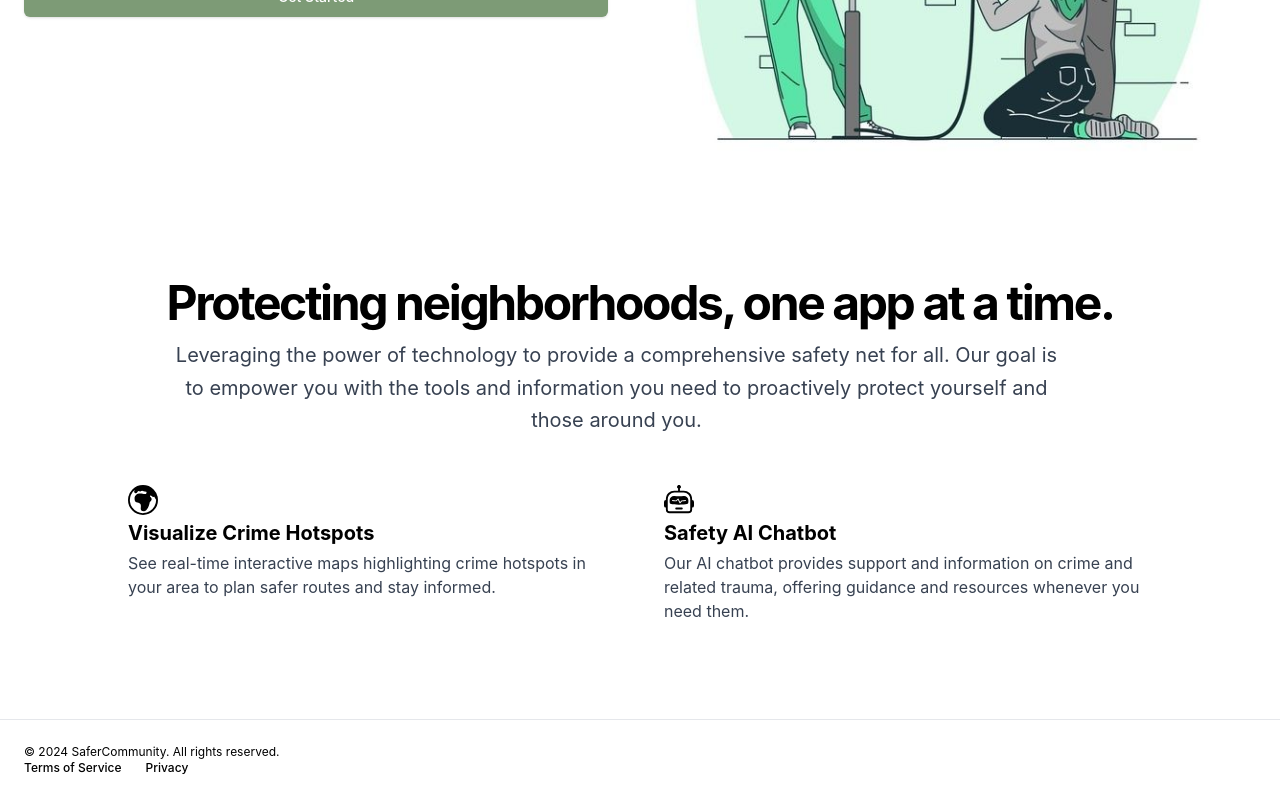
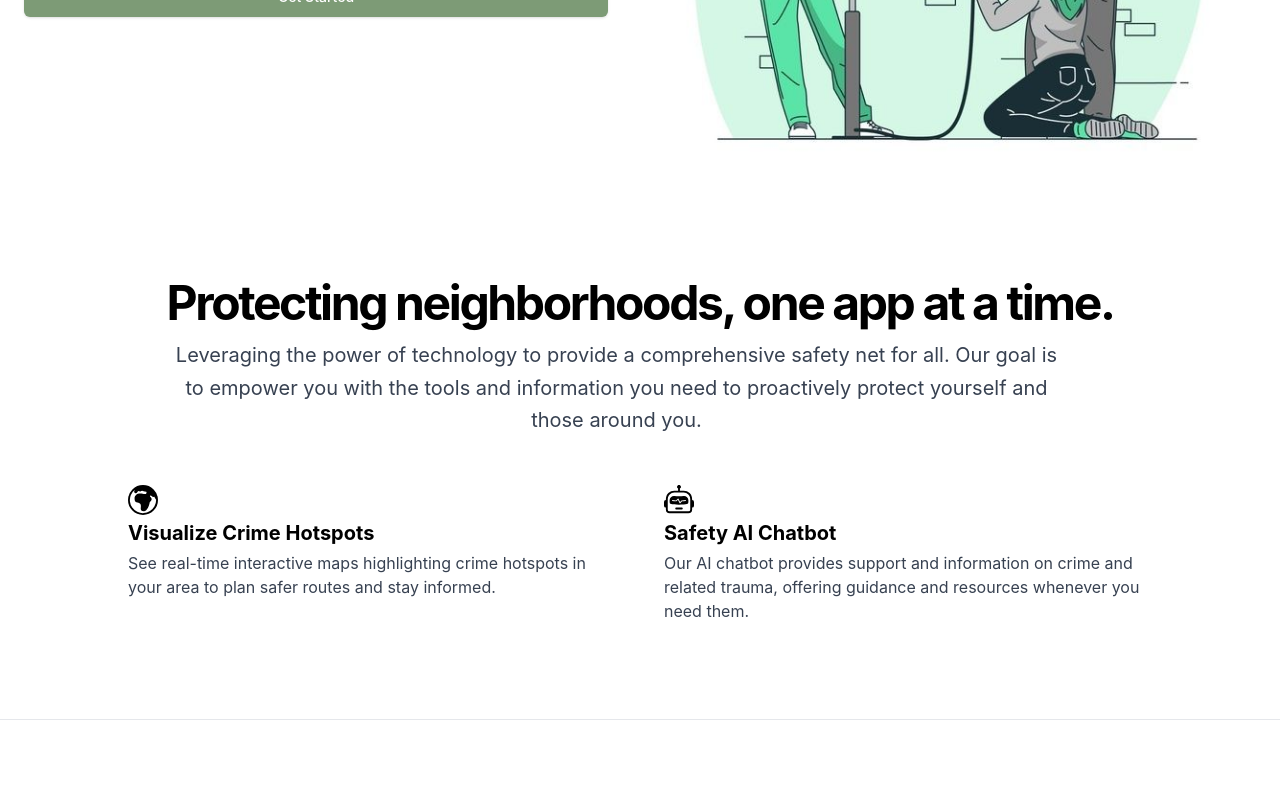
Before and after one commit to KatangaDan/safer-community, a React (Vite) app in the folder frontend/safer-community/: page / in a window 1280 px wide. Shown: the part 521-1321 px from the top of the page. Built offline with nearby package versions, Linux system fonts and the light colour scheme.

Commit message:
fixed footer colour

```diff
--- a/frontend/safer-community/src/components/ui/footer.jsx
+++ b/frontend/safer-community/src/components/ui/footer.jsx
@@ -4,13 +4,13 @@ import { Link } from 'react-router-dom'; // Import Link from react-router-dom
 const Footer = () => {
   return (
     <footer className="flex flex-col gap-2 sm:flex-row py-6 w-full shrink-0 items-center px-4 md:px-6 border-t">
-      <div className="text-xs text-black">
+      <div className="text-xs text-white">
         <p>&copy; {new Date().getFullYear()} SaferCommunity. All rights reserved.</p>
         <ul className="sm:ml-auto flex gap-4 sm:gap-6">
           <li>
             <Link
               to="/terms-of-service" // Updated with a sample path
-              className="text-xs hover:underline underline-offset-4 text-black"
+              className="text-xs hover:underline underline-offset-4 text-white"
               prefetch="false" // Note: `prefetch` is not a standard Link attribute
             >
               Terms of Service
@@ -19,7 +19,7 @@ const Footer = () => {
           <li>
             <Link
               to="/privacy-policy" // Updated with a sample path
-              className="text-xs hover:underline underline-offset-4 text-black"
+              className="text-xs hover:underline underline-offset-4 text-white"
               prefetch="false" // Note: `prefetch` is not a standard Link attribute
             >
               Privacy
```
